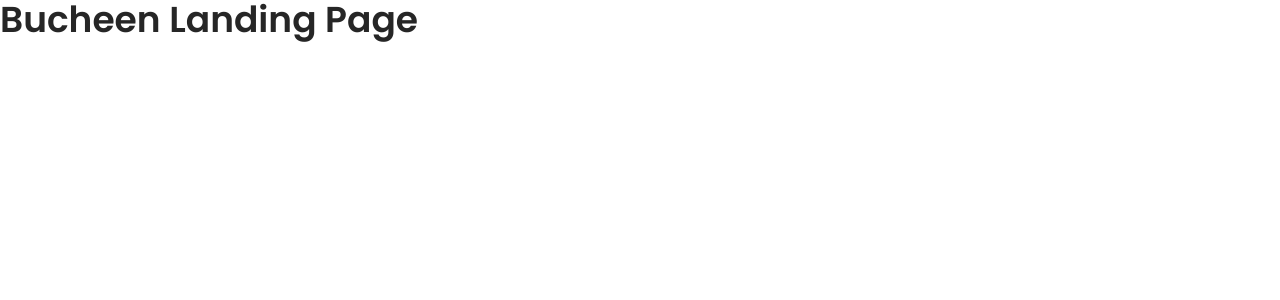
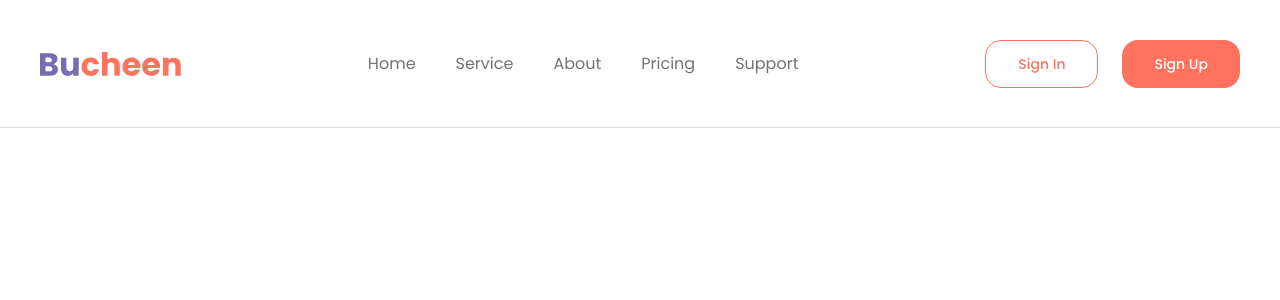
Before and after one commit to reyhanmills/frontend-case-bucheen, a React (Vite) app: page / in a window 1280 px wide. Shown: the top 300 px of the page. Built offline with nearby package versions, Linux system fonts and the light colour scheme.

Commit message:
feat: navbar bölümü tamamlandı

```diff
--- a/src/App.jsx
+++ b/src/App.jsx
@@ -1,10 +1,9 @@
+import Navbar from './components/Navbar'
+
 function App() {
-  return ( //sayfanın tamamını kapsayacak
-    //Geçici başlık - Tailwind kurulumunu test etmek için
-    <main className="min-h-screen bg-white text-[#262626]">
-      <h1 className="text-4xl font-semibold">
-        Bucheen Landing Page
-      </h1>
+  return (
+    <main className="min-h-screen bg-white">
+      <Navbar />
     </main>
   )
 }
--- /dev/null
+++ b/src/components/HeroSection.jsx
@@ -0,0 +1,4 @@
+function HeroSection(){
+
+}
+export default HeroSection
--- /dev/null
+++ b/src/components/Navbar.jsx
@@ -0,0 +1,41 @@
+import logo from '../assets/logo.svg'
+
+function Navbar() {
+    return (
+        <header className="h-32 border-b border-[#DDDDDD]">
+            <nav className="mx-auto flex h-full max-w-[1200px] items-center justify-between">
+                <div>
+                    <img src={logo} alt="Bucheen Logo" />
+                </div>
+
+                <ul className="flex gap-10 text-base text-[#727272]">
+                    <li><a href="#">Home</a></li>
+                    <li><a href="#">Service</a></li>
+                    <li><a href="#">About</a></li>
+                    <li><a href="#">Pricing</a></li>
+                    <li><a href="#">Support</a></li>
+
+                </ul>
+
+                <div className="flex items-center gap-6">
+                    <button className="h-12 cursor-pointer rounded-2xl border border-[#FF725E] px-8 text-sm font-medium text-[#FF725E]">Sign In</button>
+                    <button className="h-12 cursor-pointer rounded-2xl bg-[#FF725E] px-8 text-sm font-medium text-white">Sign Up</button>
+                </div>
+            </nav>
+        </header>
+    )
+}
+
+export default Navbar
+
+// h-32 → 128px navbar yüksekliği.
+// max-w-[1200px] → tasarımdaki içerik genişliği.
+// mx-auto → container’ı ortalar.
+// justify-between → logo, menü ve butonları üç tarafa yayar.
+// gap-10 → menü linkleri arası 40px.
+
+// buton ozellikleri
+// h-12 → 48px
+// rounded-2xl → yaklaşık 16px radius
+// bg-[#FF725E] → primary coral
+// text-sm font-medium → button typography
```
